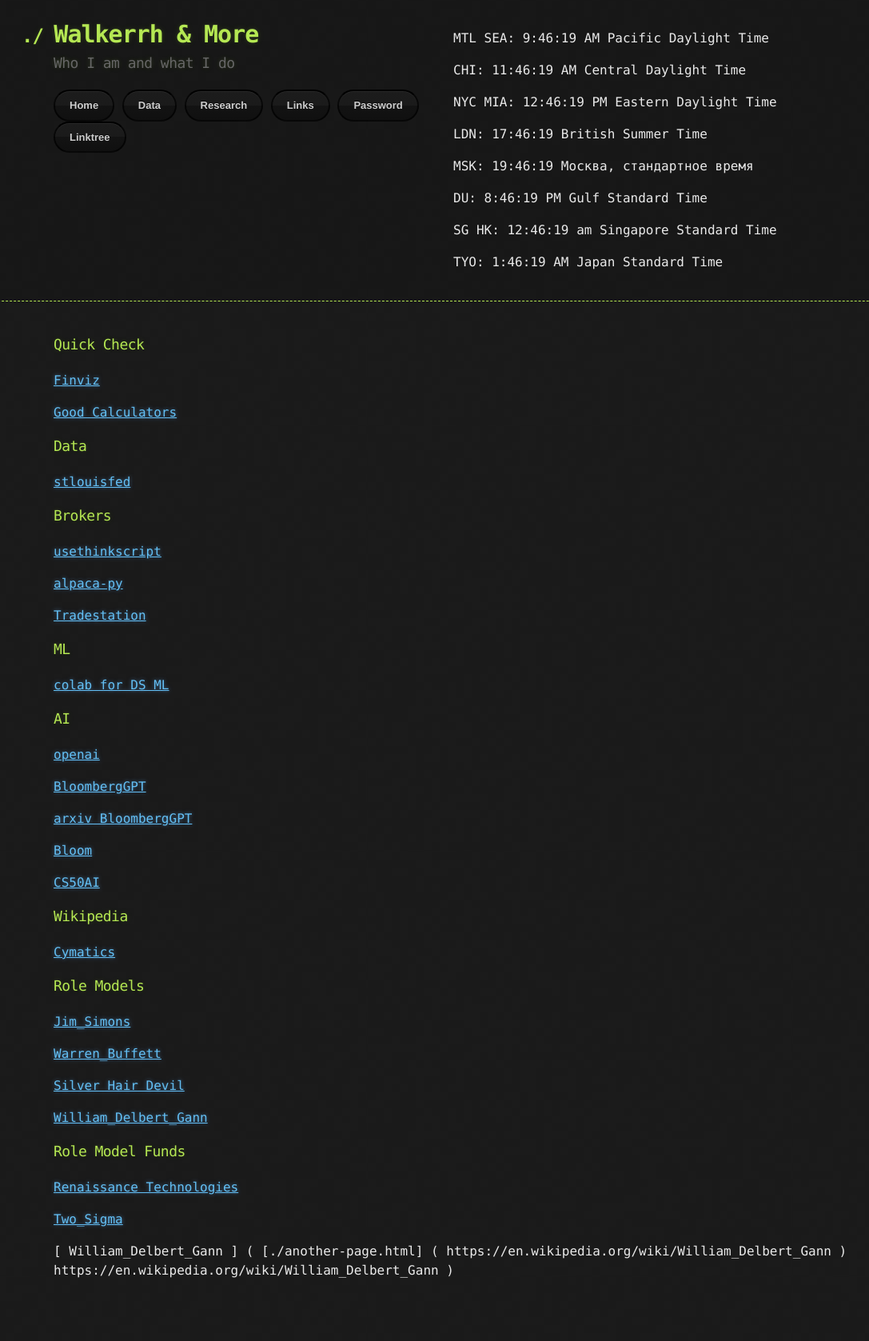
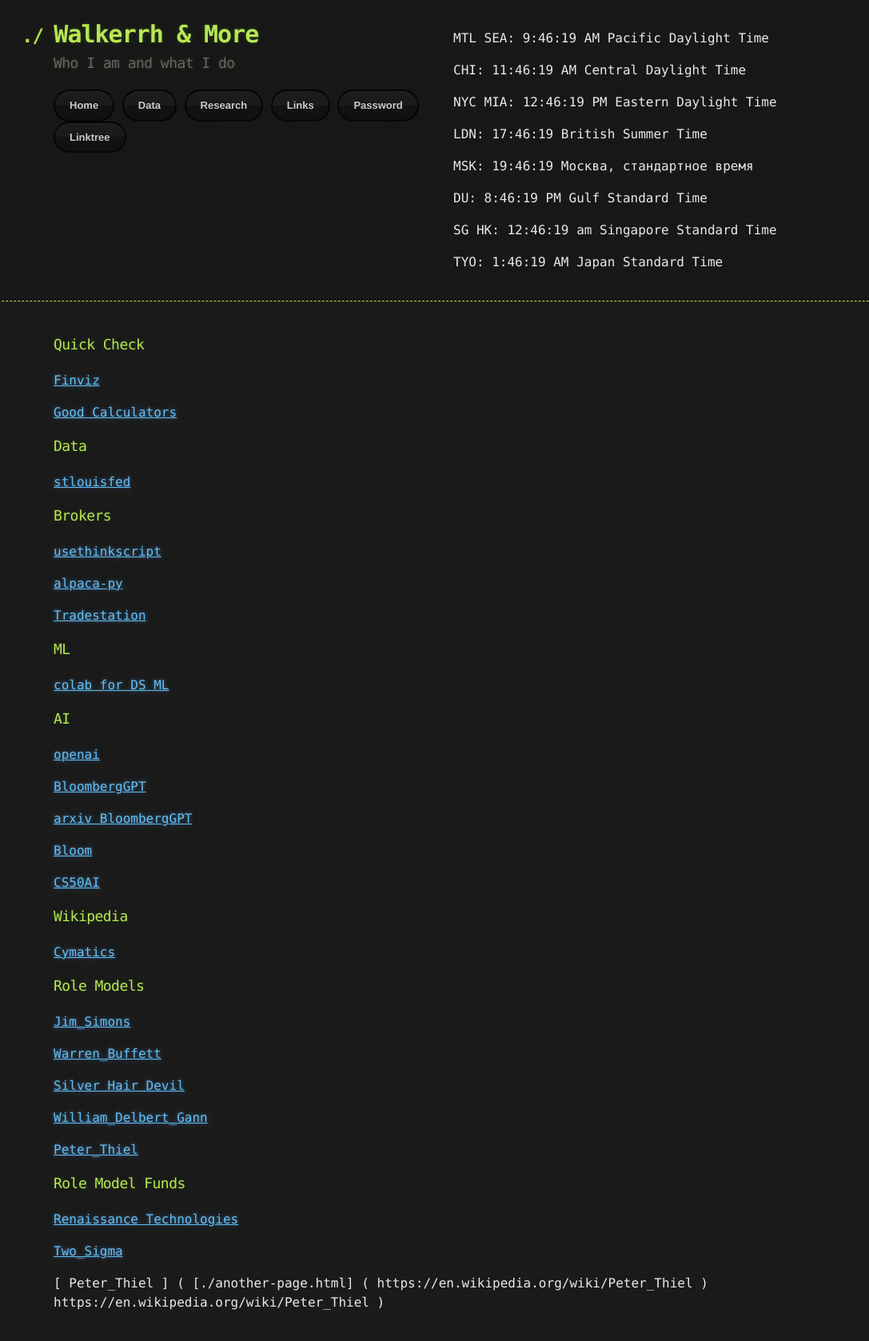
Before and after one commit to Walkerrh/walkerrh.github.io, a Jekyll site: the page built from links.md, in a window 1280 px wide. Shown: the whole page at 80% size, without its empty margins (73-1160 px from the left). Built offline with Jekyll 4.4.1, drawn with Linux system fonts in a browser that asks for light colours; our own code applies the rules of GitHub Pages for plain Markdown files; before the commit the page ends 1637 px from its top, so only the background shows below that.

Commit message:
Update links.md

```diff
--- a/links.md
+++ b/links.md
@@ -52,6 +52,8 @@
 
 [William_Delbert_Gann]([./another-page.html](https://en.wikipedia.org/wiki/William_Delbert_Gann)https://en.wikipedia.org/wiki/William_Delbert_Gann)
 
+[Peter_Thiel]([./another-page.html](https://en.wikipedia.org/wiki/Peter_Thiel)https://en.wikipedia.org/wiki/Peter_Thiel)
+
 ### Role Model Funds
 
 [Renaissance Technologies]([./another-page.html](https://en.wikipedia.org/wiki/Renaissance_Technologies)https://en.wikipedia.org/wiki/Renaissance_Technologies)
@@ -68,15 +70,13 @@
 
 
 
-
-
 [
-William_Delbert_Gann
+Peter_Thiel
 ]
 (
 [./another-page.html]
 (
-https://en.wikipedia.org/wiki/William_Delbert_Gann
+https://en.wikipedia.org/wiki/Peter_Thiel
 )
-https://en.wikipedia.org/wiki/William_Delbert_Gann
+https://en.wikipedia.org/wiki/Peter_Thiel
 )
```
